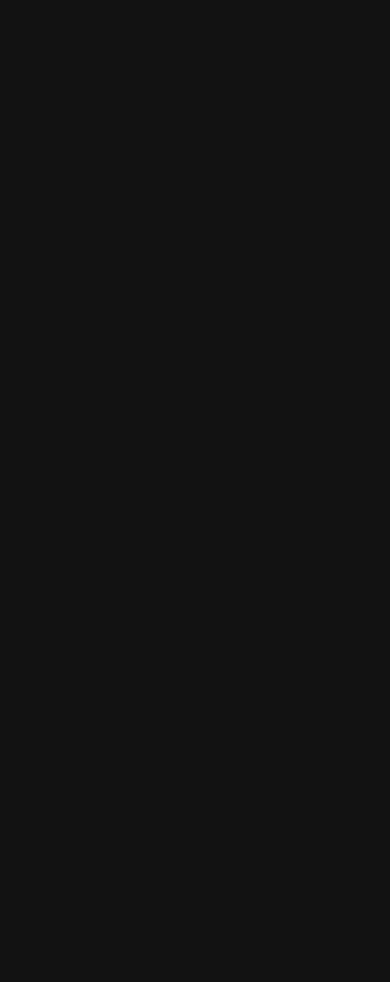
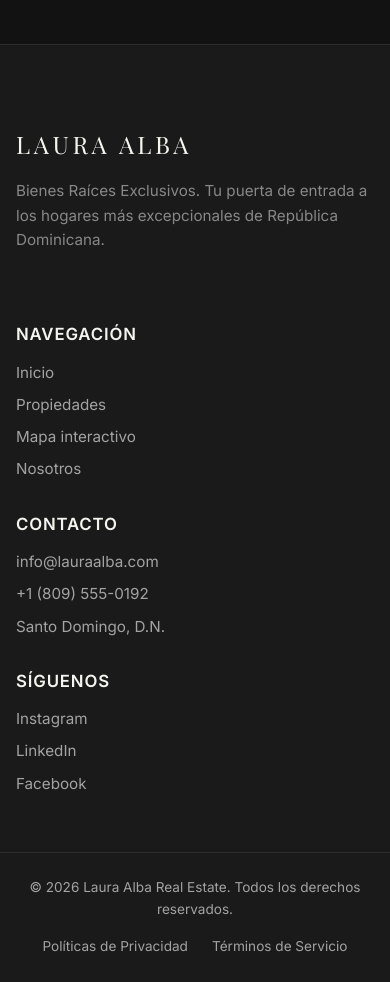
Before and after one commit to tenebrsx/laurarealestate-new, a Next.js app: page /properties/prop-1 in a window 390 px wide. Shown: the part 2380-3362 px from the top of the page. Before the commit the page ends 2424 px from the top, so only its background shows below. Built offline with nearby package versions, Linux system fonts and the light colour scheme; no server answers; a web font is replaced by a local one.

Commit message:
Implement Global Footer consistent with luxury site aesthetic

```diff
--- a/src/app/layout.tsx
+++ b/src/app/layout.tsx
@@ -1,7 +1,7 @@
 import type { Metadata } from 'next';
 import './globals.css';
 import Navbar from '@/components/layout/Navbar';
-
+import Footer from '@/components/layout/Footer';
 export const metadata: Metadata = {
   title: 'Laura Alba | Bienes Raíces Exclusivos',
   description: 'Descubre propiedades premium con Laura Alba. Tu puerta de entrada a hogares exclusivos y al lujo.',
@@ -17,6 +17,7 @@ export default function RootLayout({
       <body>
         <Navbar />
         <main>{children}</main>
+        <Footer />
       </body>
     </html>
   );
--- /dev/null
+++ b/src/components/layout/Footer.css
@@ -0,0 +1,118 @@
+.footer {
+    background-color: var(--bg-secondary);
+    border-top: 1px solid var(--glass-border);
+    padding-top: var(--space-3xl);
+    color: var(--text-secondary);
+    font-family: var(--font-sans);
+}
+
+.footer-content {
+    display: grid;
+    grid-template-columns: 1fr 2fr;
+    gap: var(--space-2xl);
+    margin-bottom: var(--space-2xl);
+}
+
+.footer-brand {
+    max-width: 320px;
+}
+
+.footer-logo {
+    font-family: var(--font-serif);
+    font-size: 1.5rem;
+    font-weight: 300;
+    letter-spacing: 0.15em;
+    color: var(--text-primary);
+    text-decoration: none;
+    display: block;
+    margin-bottom: var(--space-md);
+}
+
+.footer-tagline {
+    font-size: 0.95rem;
+    line-height: 1.6;
+    opacity: 0.8;
+}
+
+.footer-links-grid {
+    display: grid;
+    grid-template-columns: repeat(3, 1fr);
+    gap: var(--space-xl);
+}
+
+.footer-column h4 {
+    color: var(--text-primary);
+    font-family: var(--font-sans);
+    font-size: 1.05rem;
+    font-weight: 600;
+    margin-bottom: var(--space-md);
+    letter-spacing: 0.05em;
+    text-transform: uppercase;
+}
+
+.footer-column a,
+.footer-contact-item {
+    display: block;
+    color: var(--text-secondary);
+    text-decoration: none;
+    margin-bottom: var(--space-sm);
+    font-size: 0.95rem;
+    transition: color 0.2s ease;
+}
+
+.footer-column a:hover {
+    color: var(--accent-primary);
+}
+
+.footer-bottom {
+    border-top: 1px solid var(--glass-border);
+    padding: var(--space-lg) 0;
+    font-size: 0.85rem;
+}
+
+.footer-bottom .container {
+    display: flex;
+    justify-content: space-between;
+    align-items: center;
+    flex-wrap: wrap;
+    gap: var(--space-md);
+}
+
+.footer-legal {
+    display: flex;
+    gap: var(--space-lg);
+}
+
+.footer-legal a {
+    color: var(--text-secondary);
+    text-decoration: none;
+    transition: color 0.2s ease;
+}
+
+.footer-legal a:hover {
+    color: var(--accent-primary);
+}
+
+@media (max-width: 900px) {
+    .footer-content {
+        grid-template-columns: 1fr;
+    }
+
+    .footer-brand {
+        max-width: 100%;
+        margin-bottom: var(--space-lg);
+    }
+}
+
+@media (max-width: 600px) {
+    .footer-links-grid {
+        grid-template-columns: 1fr;
+        gap: var(--space-lg);
+    }
+
+    .footer-bottom .container {
+        flex-direction: column;
+        text-align: center;
+        justify-content: center;
+    }
+}
--- /dev/null
+++ b/src/components/layout/Footer.tsx
@@ -0,0 +1,55 @@
+import Link from 'next/link';
+import './Footer.css';
+
+export default function Footer() {
+    const currentYear = new Date().getFullYear();
+
+    return (
+        <footer className="footer">
+            <div className="container footer-content">
+                <div className="footer-brand">
+                    <Link href="/" className="footer-logo">
+                        LAURA ALBA
+                    </Link>
+                    <p className="footer-tagline">
+                        Bienes Raíces Exclusivos. Tu puerta de entrada a los hogares más excepcionales de República Dominicana.
+                    </p>
+                </div>
+
+                <div className="footer-links-grid">
+                    <div className="footer-column">
+                        <h4>Navegación</h4>
+                        <Link href="/">Inicio</Link>
+                        <Link href="/properties">Propiedades</Link>
+                        <Link href="/mapa">Mapa interactivo</Link>
+                        <Link href="/about">Nosotros</Link>
+                    </div>
+
+                    <div className="footer-column">
+                        <h4>Contacto</h4>
+                        <p className="footer-contact-item">info@lauraalba.com</p>
+                        <p className="footer-contact-item">+1 (809) 555-0192</p>
+                        <p className="footer-contact-item">Santo Domingo, D.N.</p>
+                    </div>
+
+                    <div className="footer-column">
+                        <h4>Síguenos</h4>
+                        <a href="#" target="_blank" rel="noopener noreferrer">Instagram</a>
+                        <a href="#" target="_blank" rel="noopener noreferrer">LinkedIn</a>
+                        <a href="#" target="_blank" rel="noopener noreferrer">Facebook</a>
+                    </div>
+                </div>
+            </div>
+
+            <div className="footer-bottom">
+                <div className="container">
+                    <p>&copy; {currentYear} Laura Alba Real Estate. Todos los derechos reservados.</p>
+                    <div className="footer-legal">
+                        <Link href="#">Políticas de Privacidad</Link>
+                        <Link href="#">Términos de Servicio</Link>
+                    </div>
+                </div>
+            </div>
+        </footer>
+    );
+}
```
Also changed, not shown: src/components/map/PropertiesMapBrowse.tsx (+29 -13 lines), src/components/map/map-browse.css (+31 -0 lines).
